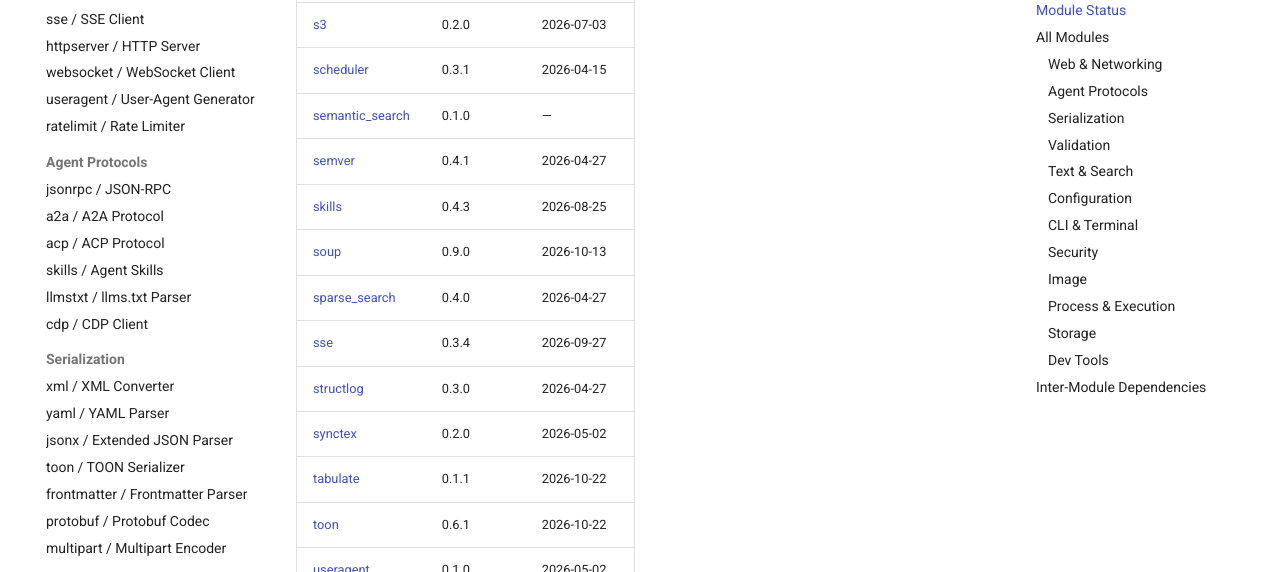
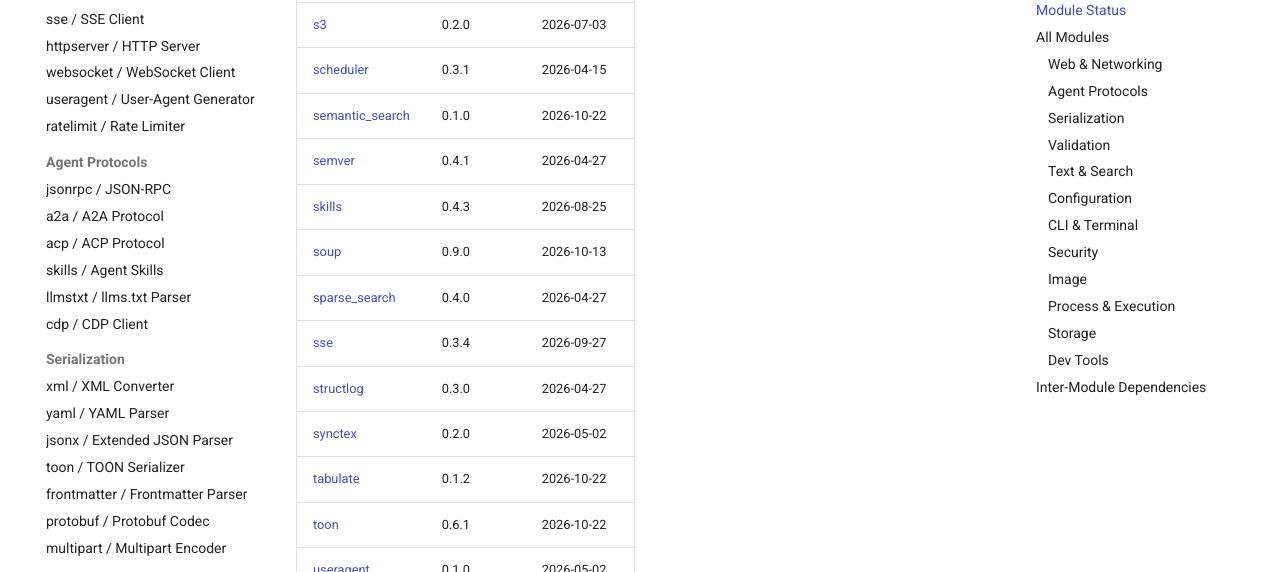
Before and after one commit to Oaklight/zerodep, an MkDocs documentation site: the page built from docs/modules/index.md, in a window 1280 px wide and 900 px high, scrolled down 1788 px. Shown: the part 152-724 px from the top of the window. Built offline with MkDocs 1.6.1 and Material for MkDocs 9.7.7, drawn with Linux system fonts in a browser that asks for light colours; comment, search, counter and statistics services are not loaded.

Commit message:
docs(modules): pick up tabulate 0.1.2

```diff
--- a/docs/modules/index.md
+++ b/docs/modules/index.md
@@ -45,7 +45,7 @@ Each zerodep module is a **self-contained single `.py` file** that you can copy
 | [runner](runner.md) | 0.3.1 | 2026-04-15 |
 | [s3](s3.md) | 0.2.0 | 2026-07-03 |
 | [scheduler](scheduler.md) | 0.3.1 | 2026-04-15 |
-| [semantic_search](semantic_search.md) | 0.1.0 | — |
+| [semantic_search](semantic_search.md) | 0.1.0 | 2026-10-22 |
 | [semver](semver.md) | 0.4.1 | 2026-04-27 |
 | [skills](skills.md) | 0.4.3 | 2026-08-25 |
 | [soup](soup.md) | 0.9.0 | 2026-10-13 |
@@ -53,7 +53,7 @@ Each zerodep module is a **self-contained single `.py` file** that you can copy
 | [sse](sse.md) | 0.3.4 | 2026-09-27 |
 | [structlog](structlog.md) | 0.3.0 | 2026-04-27 |
 | [synctex](synctex.md) | 0.2.0 | 2026-05-02 |
-| [tabulate](tabulate.md) | 0.1.1 | 2026-10-22 |
+| [tabulate](tabulate.md) | 0.1.2 | 2026-10-22 |
 | [toon](toon.md) | 0.6.1 | 2026-10-22 |
 | [useragent](useragent.md) | 0.1.0 | 2026-05-02 |
 | [validate](validate.md) | 0.7.1 | 2026-09-06 |
```
